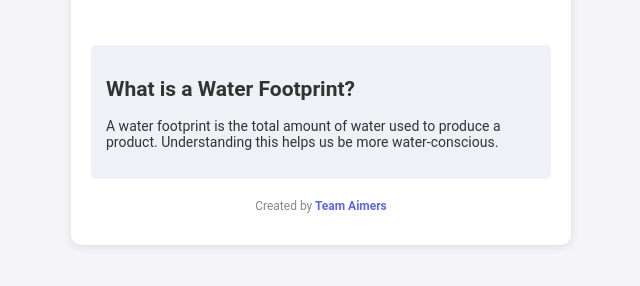
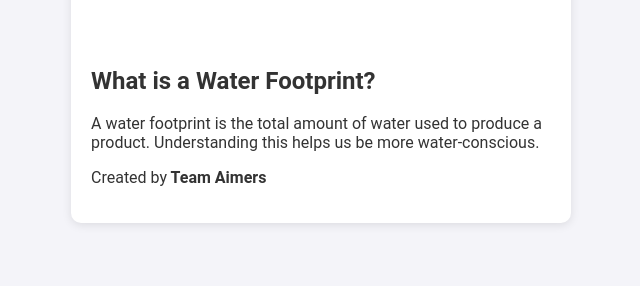
Before and after one commit to MirazAli789/Hackathon_project, a plain HTML site: page index.html in a window 1280 px wide. Shown: the part 352-638 px from the top of the page, without its empty margins (319-959 px from the left). Drawn offline with Linux system fonts and the light colour scheme.

Commit message:
Update style.css

```diff
--- a/style.css
+++ b/style.css
@@ -26,6 +26,9 @@
     transition: opacity 0.3s ease-in-out;
 }
 
+.result-box.animate {
+    animation: fadeInBounce 1s ease-in-out forwards;
+}
 
 body {
     margin: 0;
@@ -94,40 +97,7 @@ header h1 {
     box-sizing: border-box;
 }
 
-/* .result-box {
-    padding: 15px;
-    background: #f9fafb;
-    border-radius: 5px;
-    text-align: center;
-    font-size: 18px;
-    margin-bottom: 20px;
-    box-sizing: border-box;
-    color: red;
-    opacity: 0;
-    animation: fadeInBounce 1s ease-in-out forwards;
-} */
-
-#info {
-    background: #eff1f7;
-    padding: 15px;
-    border-radius: 5px;
-    font-size: 14px;
-    box-sizing: border-box;
-}
-
-footer {
-    text-align: center;
-    margin-top: 20px;
-    font-size: 12px;
-    color: #888;
-}
-
-footer strong {
-    color: #5c67f2;
-}
-
-/* Media Queries for Mobile Devices */
-/* make it more responsive */
+/* Responsive Design */
 @media (max-width: 768px) {
     .container {
         padding: 15px;
```
